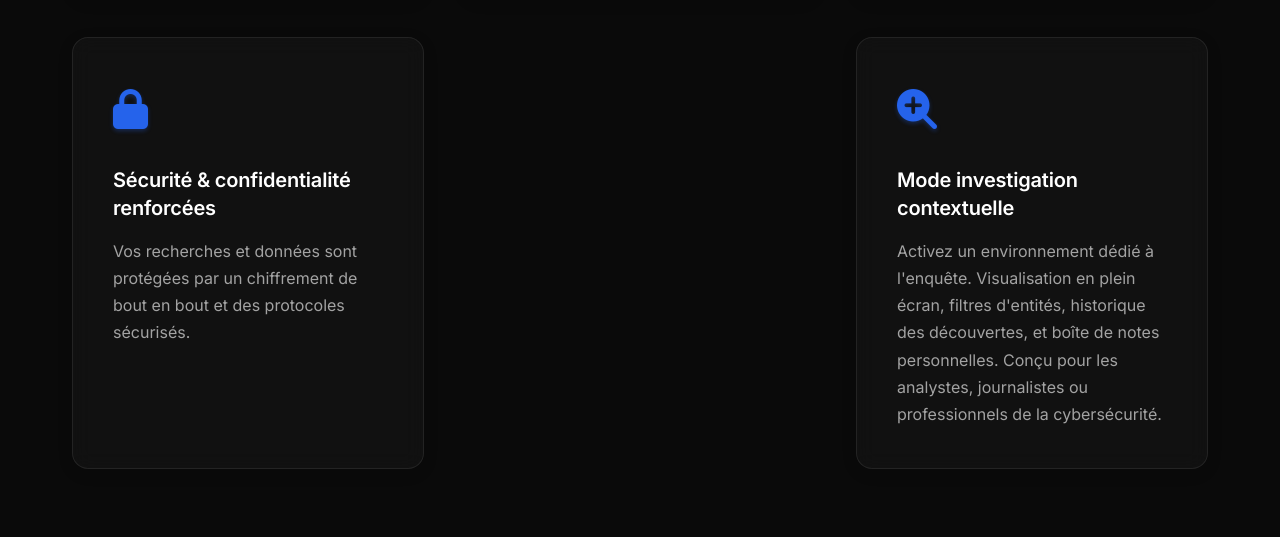
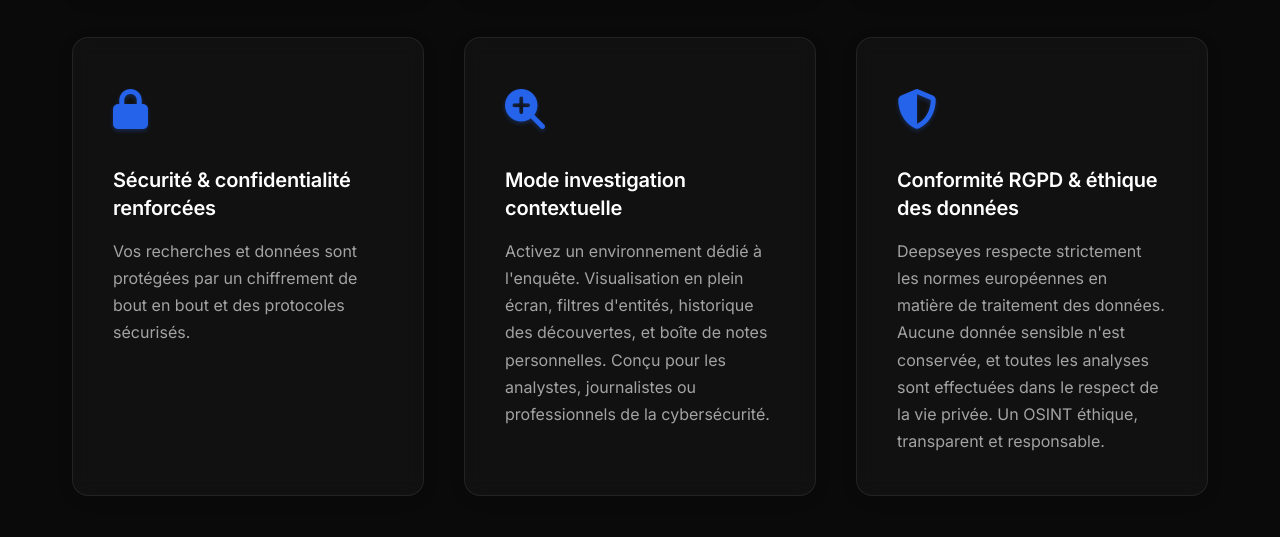
Before and after one commit to Rooot3301/DeepSeyes, a website built with Vite: page index.html in a window 1280 px wide. Shown: the part 1410-1947 px from the top of the page. Built offline with nearby package versions, Linux system fonts and the light colour scheme.

Commit message:
Add GDPR compliance feature card

```diff
--- a/src/main.js
+++ b/src/main.js
@@ -219,6 +219,14 @@ document.addEventListener('DOMContentLoaded', () => {
           <h3>Mode investigation contextuelle</h3>
           <p>Activez un environnement dédié à l'enquête. Visualisation en plein écran, filtres d'entités, historique des découvertes, et boîte de notes personnelles. Conçu pour les analystes, journalistes ou professionnels de la cybersécurité.</p>
         </div>
+
+        <div class="feature-card">
+          <div class="feature-icon">
+            <i class="fas fa-shield-alt"></i>
+          </div>
+          <h3>Conformité RGPD & éthique des données</h3>
+          <p>Deepseyes respecte strictement les normes européennes en matière de traitement des données. Aucune donnée sensible n'est conservée, et toutes les analyses sont effectuées dans le respect de la vie privée. Un OSINT éthique, transparent et responsable.</p>
+        </div>
       </div>
     </section>
 
--- a/src/style.css
+++ b/src/style.css
@@ -255,18 +255,8 @@ body {
     grid-template-columns: repeat(3, 1fr);
   }
 
-  .feature-card:nth-child(4),
-  .feature-card:nth-child(5) {
-    grid-column: span 1;
-  }
-
-  .feature-card:nth-child(4) {
-    grid-column: 1 / 2;
-    grid-row: 2;
-  }
-
-  .feature-card:nth-child(5) {
-    grid-column: 3 / 4;
+  /* Perfect 3x2 grid layout for 6 cards */
+  .feature-card:nth-child(n+4) {
     grid-row: 2;
   }
 }
@@ -276,11 +266,7 @@ body {
     grid-template-columns: repeat(2, 1fr);
   }
 
-  .feature-card:nth-child(5) {
-    grid-column: 1 / -1;
-    max-width: 500px;
-    justify-self: center;
-  }
+  /* 2x3 grid layout for tablets */
 }
 
 .feature-card {
```
